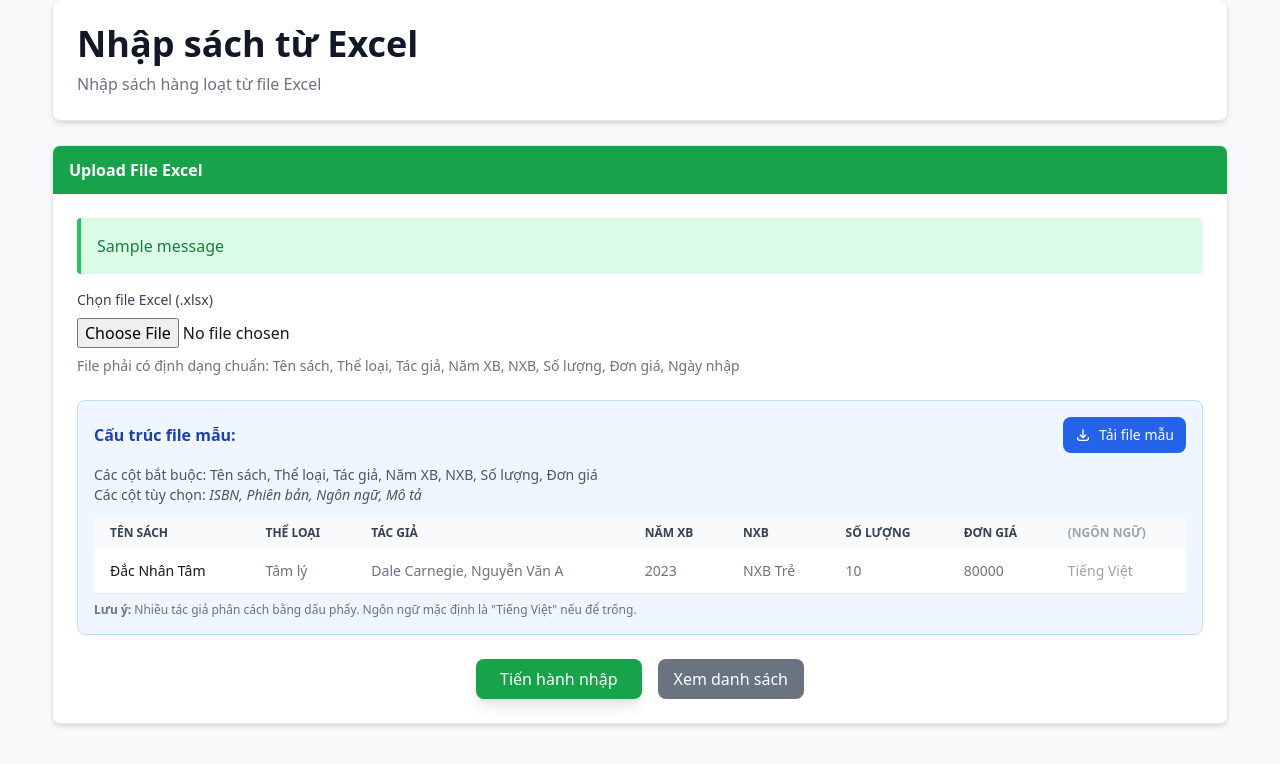
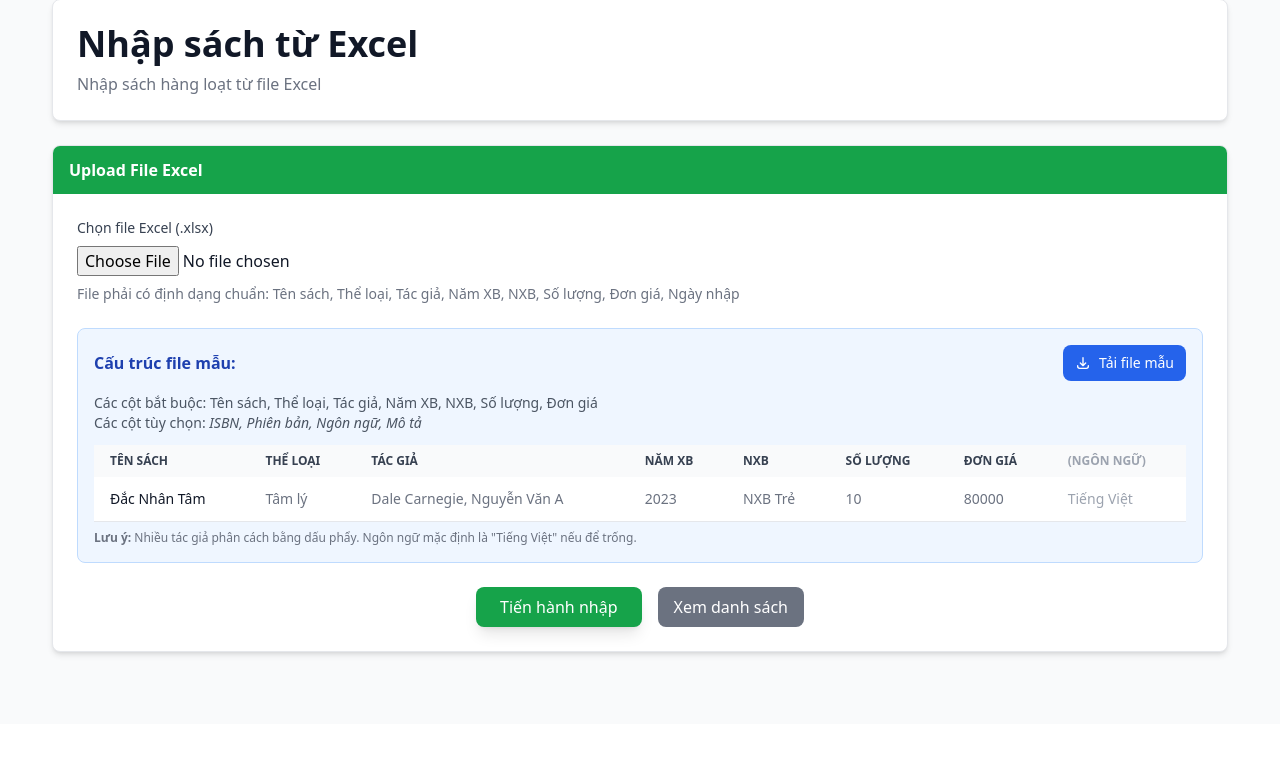
Before and after one commit to WanThinnn/Library-Management-System, a Django app: page /book/import/excel/ in a window 1280 px wide. Shown: the part 175-939 px from the top of the page. After the commit the page ends 832 px from the top, so only its background shows below. Run offline with Django 5.2, Linux system fonts and the light colour scheme; a user stored in the database is signed in; tables that the repository leaves empty hold one stand-in row (values such as "Sample post"); one stand-in notice (Sample message) is shown; some libraries are stand-ins or nearby versions.

Commit message:
feat: remove message display logic from book import form for cleaner UI

```diff
--- a/src/templates/app/books/book_import_excel.html
+++ b/src/templates/app/books/book_import_excel.html
@@ -20,16 +20,6 @@
     <div class="p-6">
       <form method="post" enctype="multipart/form-data">
         {% csrf_token %}
-
-        {% if messages %}
-        <div class="mb-4">
-            {% for message in messages %}
-            <div class="{% if message.tags == 'success' %}bg-green-100 text-green-700 border-l-4 border-green-500{% elif message.tags == 'error' %}bg-red-100 text-red-700 border-l-4 border-red-500{% else %}bg-yellow-100 text-yellow-700 border-l-4 border-yellow-500{% endif %} p-4 mb-2 rounded">
-                {{ message }}
-            </div>
-            {% endfor %}
-        </div>
-        {% endif %}
 
         <div class="mb-6">
             <label class="block text-sm font-medium text-gray-700 dark:text-gray-300 mb-2">
```
